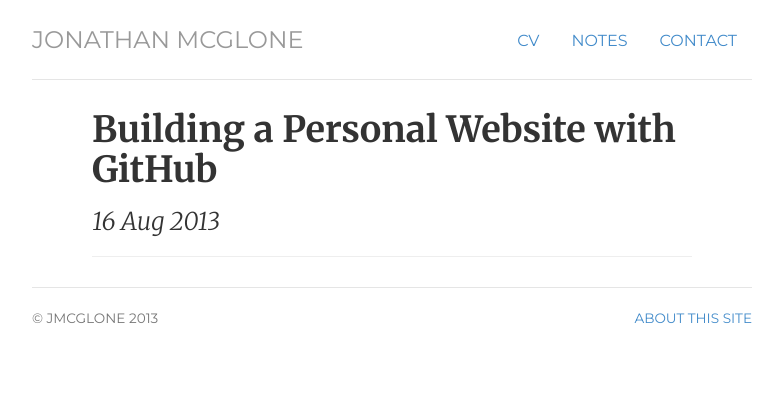
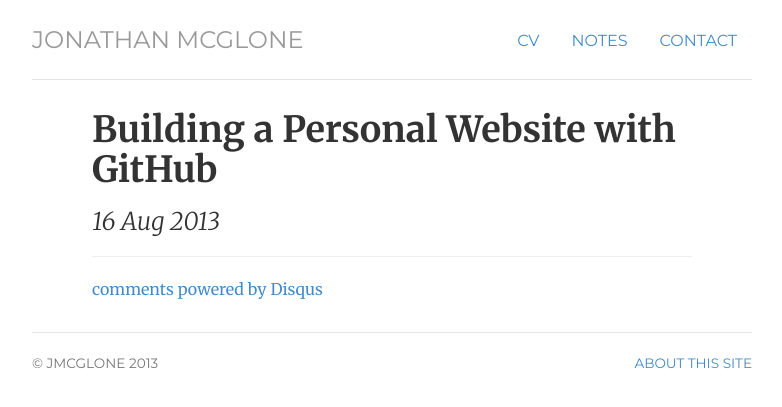
Before and after one commit to jmcglone/jmcglone.github.io, a Jekyll site: the page built from _posts/2013-08-16-building-a-personal-website-with-github.md, in a window 1280 px wide. Shown: the top 407 px of the page, without its empty margins (248-1030 px from the left). Built offline with Jekyll 4.4.1, drawn with Linux system fonts in a browser that asks for light colours; comment, search, counter and statistics services are not loaded; part of the change alters nothing that is shown.

Commit message:
Update disqus.html
added snippet for disqus

```diff
--- a/_includes/disqus.html
+++ b/_includes/disqus.html
@@ -1 +1,14 @@
- <div id="disqus_thread"></div>
+<div id="disqus_thread"></div>
+    <script type="text/javascript">
+        /* * * CONFIGURATION VARIABLES: EDIT BEFORE PASTING INTO YOUR WEBPAGE * * */
+        var disqus_shortname = 'jmcglone'; // required: replace example with your forum shortname
+
+        /* * * DON'T EDIT BELOW THIS LINE * * */
+        (function() {
+            var dsq = document.createElement('script'); dsq.type = 'text/javascript'; dsq.async = true;
+            dsq.src = '//' + disqus_shortname + '.disqus.com/embed.js';
+            (document.getElementsByTagName('head')[0] || document.getElementsByTagName('body')[0]).appendChild(dsq);
+        })();
+    </script>
+    <noscript>Please enable JavaScript to view the <a href="http://disqus.com/?ref_noscript">comments powered by Disqus.</a></noscript>
+    <a href="http://disqus.com" class="dsq-brlink">comments powered by <span class="logo-disqus">Disqus</span></a>
```
